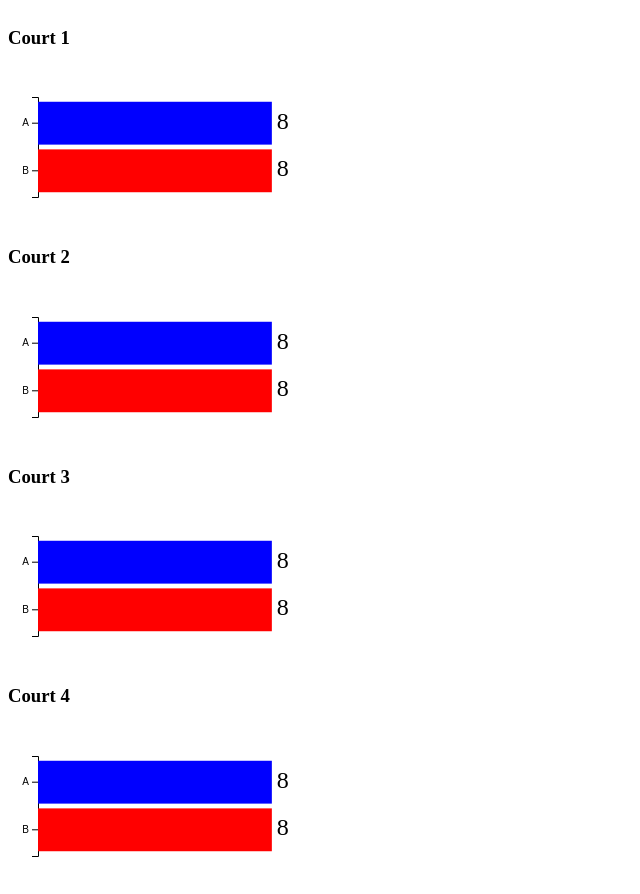
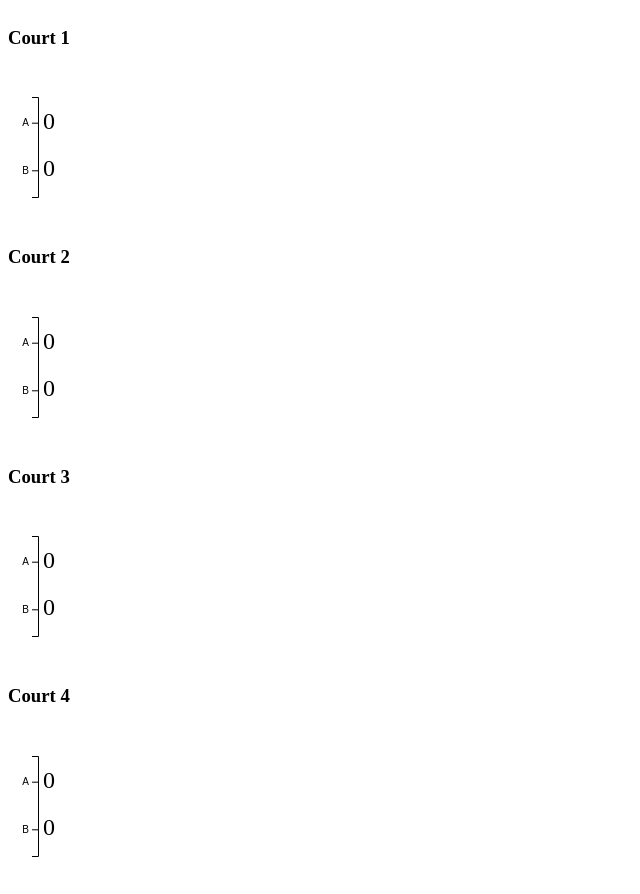
Before and after one commit to jmarusak/scoreboard-kafka, a plain HTML site: page webclient/index.html in a window 1280 px wide. Shown: the whole page, without its empty margins (0-640 px from the left). Drawn offline with nearby package versions, Linux system fonts and the light colour scheme.

```diff
--- a/webclient/index.html
+++ b/webclient/index.html
@@ -24,7 +24,7 @@
   </div>
 
   <script>
-    var data = [{ team: "A", score: 8 }, { team: "B", score: 8 }];
+    var data = [{ team: "A", score: 0 }, { team: "B", score: 0 }];
 
     createScoreBar(data, 'court1');
     createScoreBar(data, 'court2');
```
Also changed, not shown: images/architecture.png (added), images/browser.png (added), images/courts.png (added), 4 other files.
